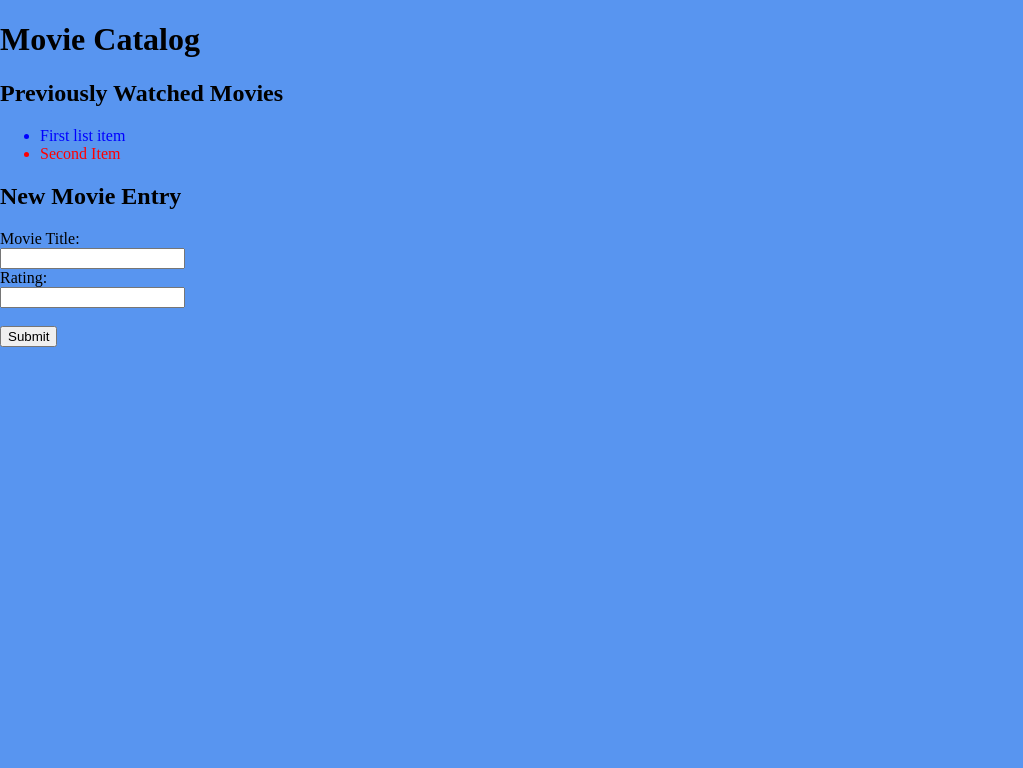
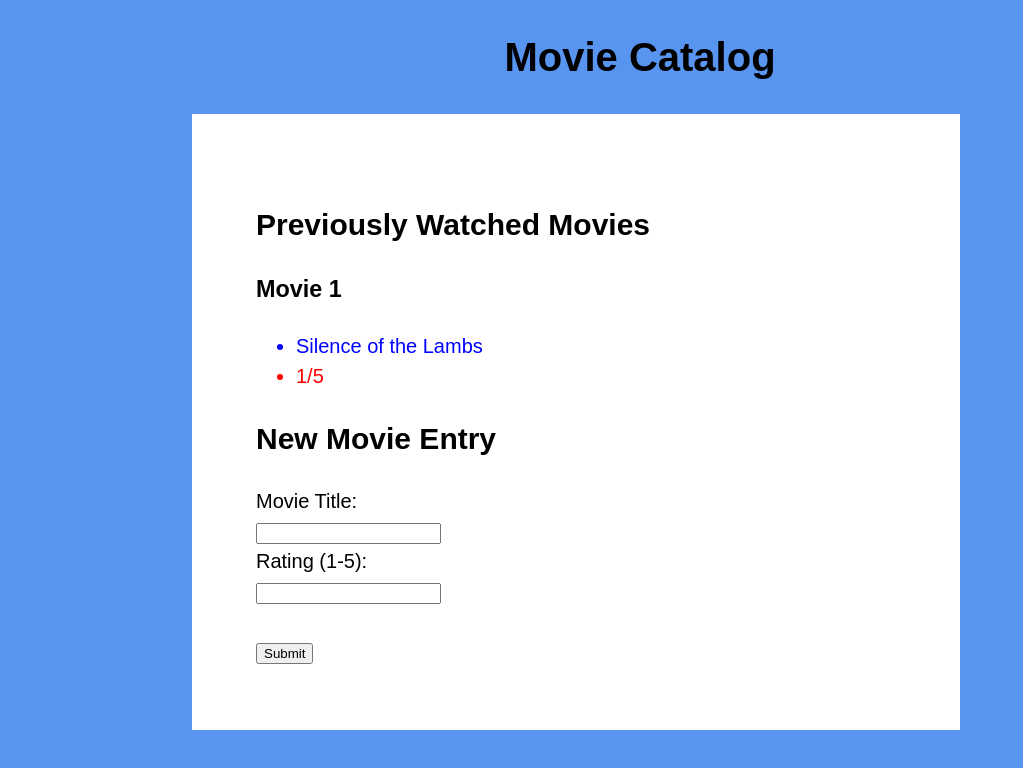
Before and after one commit to davix14/web-catalog, a website: page public/catalog.html in a window 1280 px wide. Shown: the whole page, without its empty margins (0-1023 px from the left). Drawn offline with Linux system fonts and the light colour scheme.

Commit message:
Added rating formatting functionality and function to get values from form

```diff
--- a/public/app_Main.js
+++ b/public/app_Main.js
@@ -1,5 +1,5 @@
 //Take input from form and add to "Existing List"
-function addListItem(){
+function changeColor() {
 	var list;
 	list = document.getElementById('movie1-rating');
 	list.className = 'good';
@@ -8,4 +8,34 @@ function addListItem(){
 
 var link;
 link = document.getElementById('movie1-rating');
-link.addEventListener('click', addListItem, false);
+link.addEventListener('click', changeColor, false);
+
+//Add event to page load for formatting of rating
+window.addEventListener('load', formatRating, false);
+
+function formatRating() {
+	//log events
+	console.log('Page loaded! formatRating running');
+	var rating = document.getElementsByClassName('rating');
+	for (var i = 0; i < rating.length; i++) {
+		var value = parseFloat(rating[i].innerHTML);
+		rating[i].innerHTML = value + "/5";
+		//debug only -> console.log(rating[i]);
+	}
+}
+
+//Add new list if the user clicks submit
+var submitBtn = document.getElementById('new-movie-submit');
+
+submitBtn.addEventListener('click', function(e){
+	e.preventDefault(); //prevent default action (aka submitting form)
+	//get values of form
+	var newTitle = document.getElementById('new-movie-title');
+	var newRaing = document.getElementById('new-movie-rating');
+
+	console.log(newTitle.value);
+	console.log(newRaing.value);
+
+
+
+}, false);
--- a/public/catalog.html
+++ b/public/catalog.html
@@ -8,16 +8,17 @@
 	<link href="catalog_Style.css" type="text/css" rel="stylesheet">
 	<title>Movie Catalog</title>
 </head>
-<div id="title-Bar">
-	<h1 id="header">Movie Catalog</h1>
+<div id="title-bar">
+	<h1 id="page-title">Movie Catalog</h1>
 </div>
 <div id="page-content">
 	<div id="existing-entries">
 		<h2 id="exisiting-list-title">Previously Watched Movies</h2>
 		<div id="existing-movie1">
+			<h3 id="movie1-label">Movie 1</h3>
 			<ul id="movie1-list">
-				<li class="good" id="movie1-title">First list item</li>
-				<li class="bad" id="movie1-rating">Second Item</li>
+				<li class="good" id="movie1-title">Silence of the Lambs</li>
+				<li class="rating" id="movie1-rating">1</li>
 			</ul>
 		</div>
 	</div>
@@ -25,9 +26,9 @@
 		<h2 id="new-entry-title">New Movie Entry</h2>
 		<form id="new-movie-form" method="post">
 			<label for="movie-title">Movie Title:</label><br>
-			<input type="text" name="new-movie-title" id="new-movie-title"><br>
-			<label for="new-movie-rating">Rating:</label><br>
-			<input type="text" name="new-movie-rating" id="new-movie-rating"><br><br>
+			<input type="text" name="new-movie-title" id="new-movie-title" required><br>
+			<label for="new-movie-rating">Rating (1-5):</label><br>
+			<input type="text" name="new-movie-rating" id="new-movie-rating" required><br><br>
 			<input type="submit" name="new-movie-submit" id="new-movie-submit">
 		</form>
 	</div>
--- a/public/catalog_Style.css
+++ b/public/catalog_Style.css
@@ -5,6 +5,7 @@
  Class = .
 */
 html{
+	font: normal 20px/1.5 sans-serif;
 	width: 100%;
 	background-color: #5895f0;
 }
@@ -13,14 +14,17 @@ body{
 	margin: 0%;
 }
 
-#title_Bar{
+#title-bar{
 	width: 100%;
 	background-color: #5895f0;
-	text-align: center;
 	margin: 0px;
 }
 
-#content{
+#page-title{
+	text-align: center;
+}
+
+#page-content{
 	margin: 0% 15% 0% 15%;
 	padding: 5%;
 	background-color: white;
@@ -32,6 +36,6 @@ body{
 	color: blue;
 }
 
-.bad{
+.rating{
 	color: red;
 }
```
